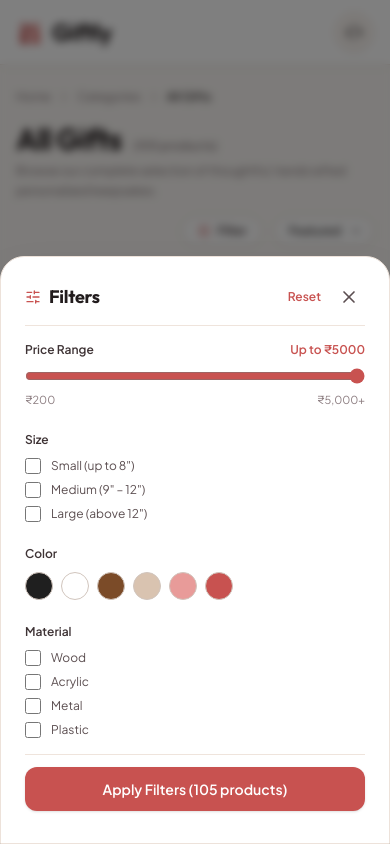
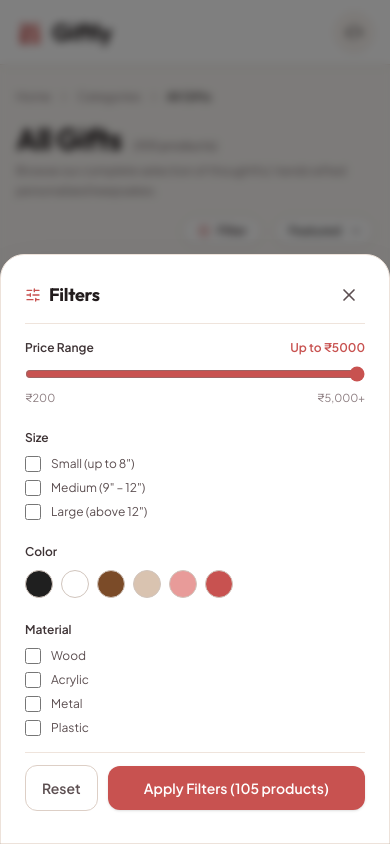
Before and after one commit to ShaikYakoub/md-gifts, a Next.js app: page /shop in a window 390 px wide. Both pictures are taken after a click on the button "Filter". Shown: the top 844 px of the page. Built offline with nearby package versions, Linux system fonts and the light colour scheme.

Commit message:
fix(catalog): lock background scroll when mobile filter is open and move reset button left of apply filters

```diff
--- a/src/components/catalog/FilterSidebar.tsx
+++ b/src/components/catalog/FilterSidebar.tsx
@@ -26,6 +26,32 @@ export function FilterSidebar({
   React.useEffect(() => {
     setLocalFilters(filterState);
   }, [filterState]);
+
+  // Lock body scroll when mobile filter drawer is open
+  React.useEffect(() => {
+    if (!isOpenMobile) {
+      document.body.style.overflow = "";
+      document.body.style.touchAction = "";
+      return;
+    }
+
+    document.body.style.overflow = "hidden";
+    document.body.style.touchAction = "none";
+
+    const handleKeyDown = (e: KeyboardEvent) => {
+      if (e.key === "Escape") {
+        onCloseMobile();
+      }
+    };
+
+    window.addEventListener("keydown", handleKeyDown);
+
+    return () => {
+      document.body.style.overflow = "";
+      document.body.style.touchAction = "";
+      window.removeEventListener("keydown", handleKeyDown);
+    };
+  }, [isOpenMobile, onCloseMobile]);
 
   const handlePriceChange = (val: number) => {
     const updated = { ...localFilters, maxPrice: val };
@@ -244,37 +270,35 @@ export function FilterSidebar({
                   Filters
                 </h3>
               </div>
-              <div className="flex items-center gap-3">
-                <button
-                  type="button"
-                  onClick={handleReset}
-                  className="text-xs font-semibold text-[#C85250] hover:underline"
-                >
-                  Reset
-                </button>
-                <button
-                  type="button"
-                  onClick={onCloseMobile}
-                  className="p-1.5 text-[#5C4F51] hover:text-[#C85250] rounded-full"
-                  aria-label="Close filters"
-                >
-                  <X className="w-5 h-5" />
-                </button>
-              </div>
+              <button
+                type="button"
+                onClick={onCloseMobile}
+                className="p-1.5 text-[#5C4F51] hover:text-[#C85250] rounded-full transition-colors cursor-pointer"
+                aria-label="Close filters"
+              >
+                <X className="w-5 h-5" />
+              </button>
             </div>
 
-            <div className="flex-1 overflow-y-auto py-4">
+            <div className="flex-1 overflow-y-auto overscroll-contain py-4">
               {filterContent}
             </div>
 
             <div
-              className="pt-3 border-t border-[#EFE4DC]"
+              className="pt-3 border-t border-[#EFE4DC] flex items-center gap-2.5"
               style={{ paddingBottom: "max(0.5rem, env(safe-area-inset-bottom, 0px))" }}
             >
               <button
                 type="button"
+                onClick={handleReset}
+                className="px-4 py-3 rounded-xl border border-[#DDCFC6] hover:bg-[#FAF4F0] text-[#5C4F51] hover:text-[#C85250] font-semibold text-sm transition-colors cursor-pointer shrink-0"
+              >
+                Reset
+              </button>
+              <button
+                type="button"
                 onClick={onCloseMobile}
-                className="w-full bg-[#C85250] hover:bg-[#B14140] text-white py-3 rounded-xl font-semibold text-sm transition-transform active:scale-95 shadow-sm"
+                className="flex-1 bg-[#C85250] hover:bg-[#B14140] text-white py-3 px-4 rounded-xl font-semibold text-sm transition-transform active:scale-95 shadow-sm text-center cursor-pointer truncate"
               >
                 Apply Filters ({productCount} products)
               </button>
```
